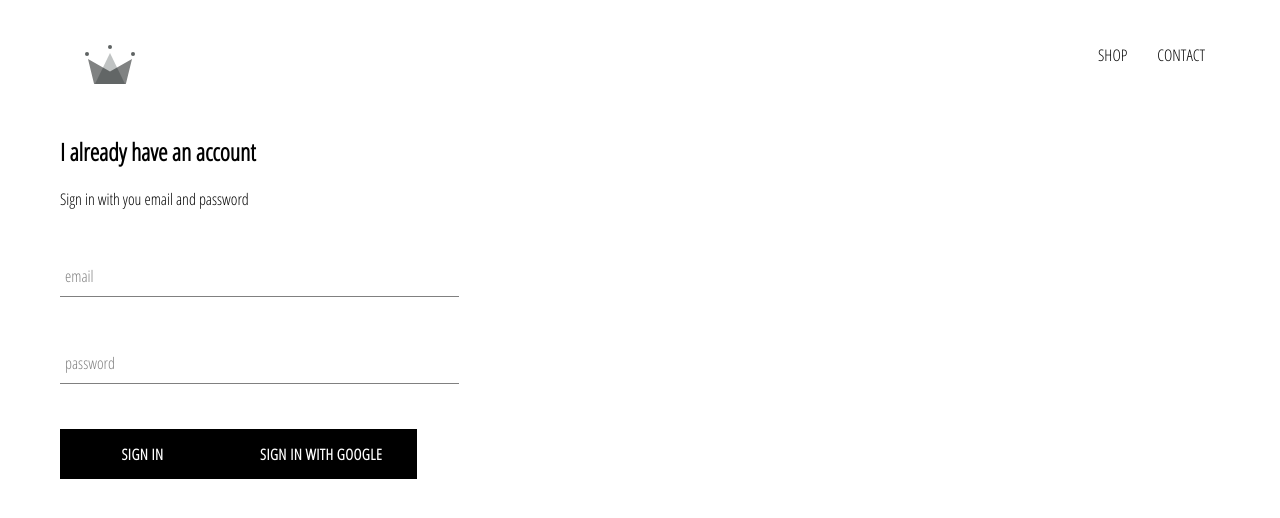
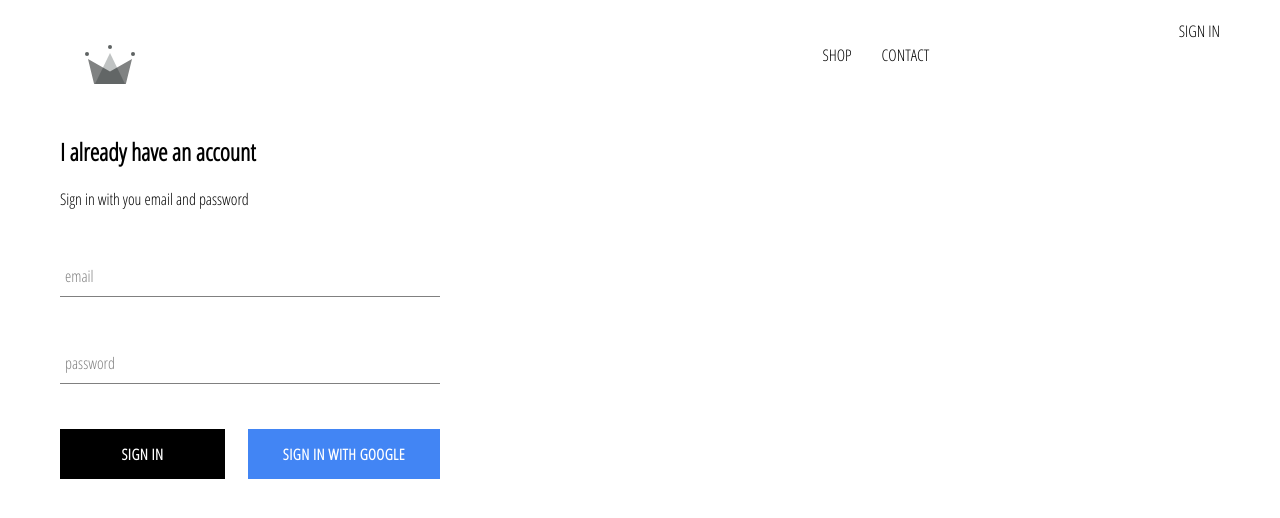
Before and after one commit to Ashenafi-Tesfaye/mamis-fashion, a React (Create React App) app: page /signin in a window 1280 px wide. Shown: the top 518 px of the page. Built offline with nearby package versions, Linux system fonts and the light colour scheme; no server answers.

Commit message:
added google sign in with a style

```diff
--- a/src/App.css
+++ b/src/App.css
@@ -8,3 +8,7 @@
     text-decoration: none;
     color: black;
 }
+
+* {
+    box-sizing: border-box;
+}
--- a/src/App.js
+++ b/src/App.js
@@ -44,7 +44,7 @@
 render(){
   return (
     <div >
-      <Header/>
+      <Header currentUser={this.state.currentUser}/>
       <Switch>
            <Route exact path='/' component={HomePage}/>
            <Route path='/shop' component={ShopPage}/>
--- a/src/components/custom-button/custom-button.component.jsx
+++ b/src/components/custom-button/custom-button.component.jsx
@@ -2,8 +2,10 @@
 
 import './custom-button.styles.scss';
 
-const CustomButton = ({children, ...otherProps}) => (
-    <button className='custom-button' {...otherProps}>
+const CustomButton = ({children, isGoogleSignIn, ...otherProps}) => (
+    <button
+
+    className={`${isGoogleSignIn? 'google-sign-in': ''} custom-button`} {...otherProps}>
         {children}
 
     </button>
--- a/src/components/custom-button/custom-button.styles.scss
+++ b/src/components/custom-button/custom-button.styles.scss
@@ -19,4 +19,14 @@
       color: black;
       border: 1px solid black;
     }
+
+    &.google-sign-in{
+      background-color: #4285f4;
+      color: white;
+
+      &:hover{
+        background-color: #357ae8;
+        border: none;
+      }
+    }
   }
--- a/src/components/header/header.component.jsx
+++ b/src/components/header/header.component.jsx
@@ -1,10 +1,11 @@
 import React from 'react';
 import './header.styles.scss';
 import {Link} from 'react-router-dom';
+import {auth} from '../firebase/firebase.utils';
 
 import {ReactComponent as Logo} from '../assets/crown.svg';
 
-const Header = ()=>(
+const Header = ({currentUser})=>(
 
     <div className='header'>
         <Link className='logo-container' to="/">
@@ -18,6 +19,15 @@
             CONTACT
             </Link>
         </div>
+       {
+           currentUser?(
+           <div className='options' onClick={()=>auth.signOut()}> SIGN OUT
+               </div>
+            ) : (
+            <Link className='option' to='/signin'>
+                SIGN IN
+            </Link>
+             ) }
     </div>
 );
 
--- a/src/components/header/header.styles.scss
+++ b/src/components/header/header.styles.scss
@@ -20,6 +20,7 @@
 
       .option {
         padding: 10px 15px;
+        cursor: pointer;
       }
     }
   }
--- a/src/components/sign-in/sign-in.component.jsx
+++ b/src/components/sign-in/sign-in.component.jsx
@@ -43,12 +43,14 @@
 
                     <FormInput name="password" type="password" value={this.state.password} label='password' handleChange={this.handleChange} required/>
 
+                    <div className='buttons'>
                     <CustomButton type="submit">Sign in </CustomButton>
-                    <CustomButton onClick={signInWithGoogle}>
+                    <CustomButton onClick={signInWithGoogle} isGoogleSignIn>
                         {''}
                         Sign in with Google
                         {''}
                         </CustomButton>
+                    </div>
                 </form>
 
             </div>
--- a/src/components/sign-in/sign-in.styles.scss
+++ b/src/components/sign-in/sign-in.styles.scss
@@ -1,9 +1,14 @@
 .sign-in {
-    width: 30vw;
+    width: 380px;
     display: flex;
     flex-direction: column;
 
     .title{
         margin:10px 0;
     }
+
+    .buttons{
+        display: flex;
+        justify-content: space-between;
+    }
 }
```
Also changed, not shown: 1 other file (tests, documents, lock files or other folders).
